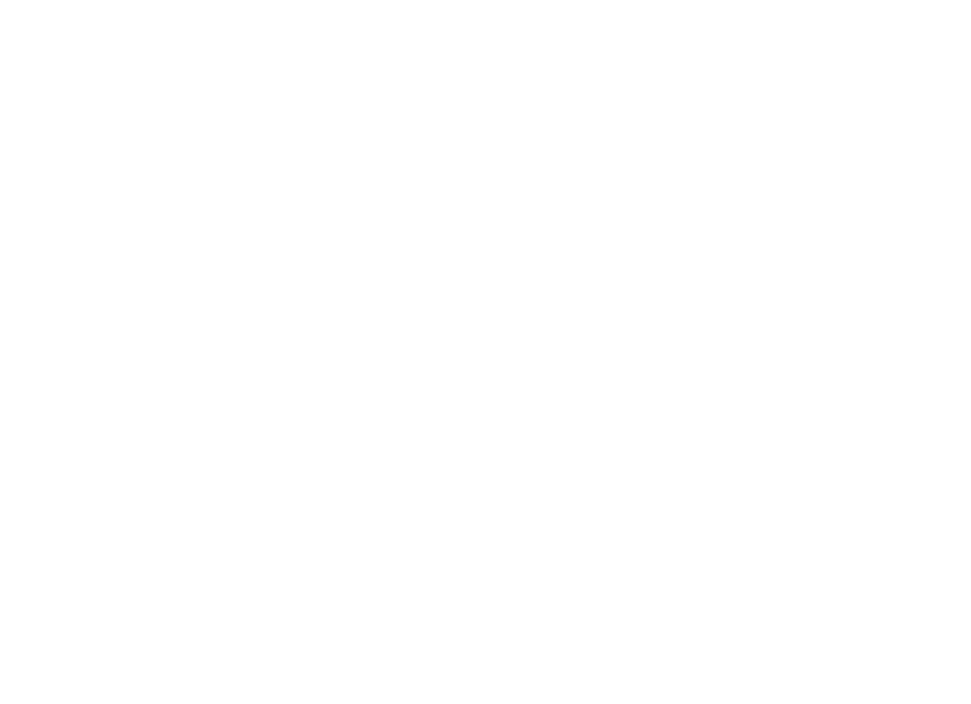
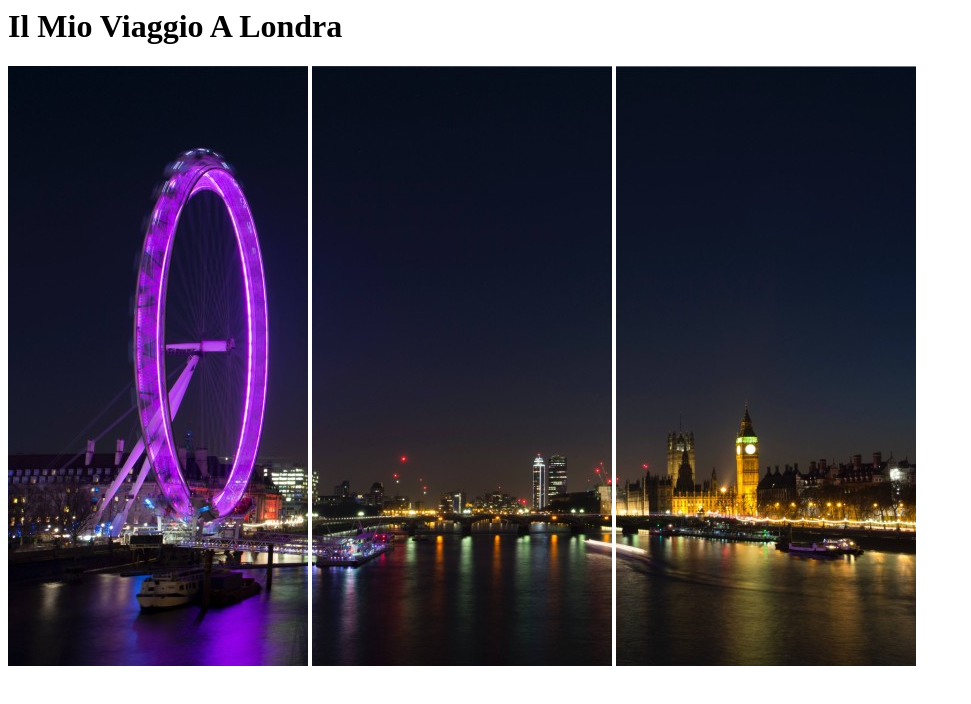
Before and after one commit to AleDelCampo/html-london-trip, a plain HTML site: page index.html in a window 1280 px wide. Shown: the whole page, without its empty margins (0-971 px from the left). Drawn offline with Linux system fonts and the light colour scheme.

Commit message:
Inserimento immagini index

```diff
--- a/index.html
+++ b/index.html
@@ -1,8 +1,10 @@
 <html>
 
     <head>
-
-
+        <h1>Il Mio Viaggio A Londra</h1>
+        <img src="img/pexels-bill-emrich-230794-0.jpg" alt="Vista della ruota panoramica illuminata">
+        <img src="img/pexels-bill-emrich-230794-1.jpg" alt="Vista del ponte e scroscio di città">
+        <img src="img/pexels-bill-emrich-230794-2.jpg" alt="Vista della città e Buckingham Palace">
     </head>
 
     <body>
```
